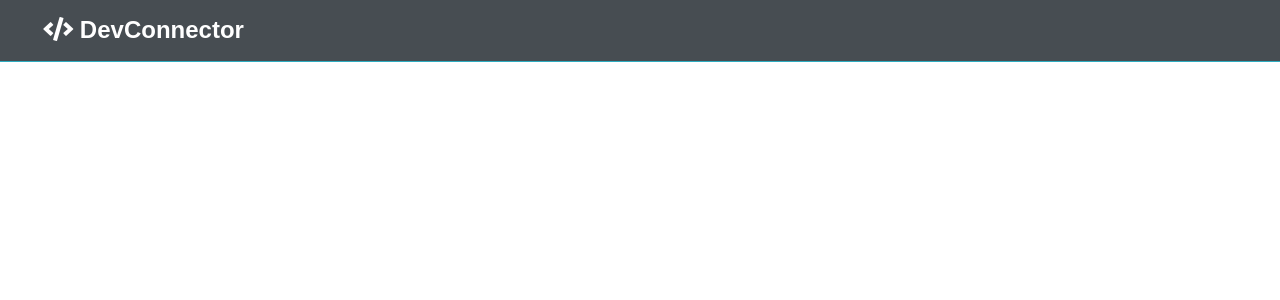
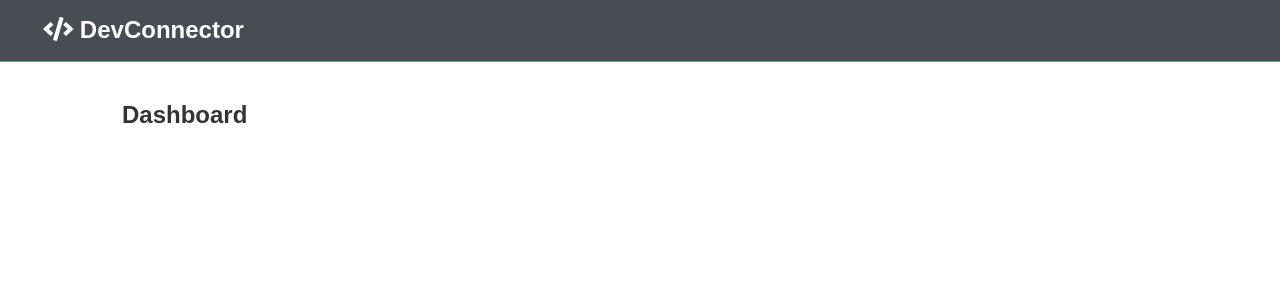
Before and after one commit to Caiheng111/DEV-CONNECTOR, a React (Create React App) app in the folder client/: page /dashboard in a window 1280 px wide. Shown: the top 300 px of the page. Built offline with nearby package versions, Linux system fonts and the light colour scheme.

Commit message:
set privateRoute

```diff
--- a/client/src/App.js
+++ b/client/src/App.js
@@ -5,11 +5,16 @@ import Navbar from './components/layout/Navbar'
 import Landing from './components/layout/Landing'
 import Register from './components/auth/Register'
 import Login from './components/auth/Login'
+import Dashboard from './components/dashboard/Dashboard'
+import PrivateRoute from '../src/components/routing/PrivateRoute'
+
+//redux
 import { Provider} from 'react-redux'
 import store from '../src/store'
 import Alert from '../src/components/layout/alert'
 import {loadUser} from './actions/auth'
 import setAuthToken from '../src/utils/setAuthToken'
+
 
 
 if (localStorage.token) {
@@ -35,6 +40,7 @@ const App=() =>{
             <Switch>
               <Route exact path="/register" component={Register}/>
               <Route exact path="/login" component={Login}/>
+              <PrivateRoute exact path='/dashboard' component={Dashboard} />
             </Switch>
           </section>
         </Fragment>
--- /dev/null
+++ b/client/src/components/dashboard/Dashboard.js
@@ -0,0 +1,16 @@
+import React from 'react'
+import PropTypes from 'prop-types'
+
+const Dashboard = props => {
+  return (
+    <div>
+      <h1>Dashboard</h1>
+    </div>
+  )
+}
+
+Dashboard.propTypes = {
+
+}
+
+export default Dashboard
--- a/client/src/components/layout/Landing.js
+++ b/client/src/components/layout/Landing.js
@@ -7,14 +7,14 @@ import {Link} from 'react-router-dom'
       <section className="landing">
         <div className="dark-overlay">
           <div className="landing-inner">
-            <h1 className="x-large">Developer Connector</h1>
+            <h1 className="x-large">Developer Community</h1>
             <p className="lead">
               Create a developer profile/portfolio, share posts and get help from
               other developers
             </p>
             <div className="buttons">
               <Link to="/register" className="btn btn-primary">Sign Up</Link>
-              <Link to="/login" className="btn btn-light">Login</Link>
+              <Link to="/login" className="btn btn-light">Sign In</Link>
             </div>
           </div>
         </div>
--- a/client/src/components/layout/Navbar.js
+++ b/client/src/components/layout/Navbar.js
@@ -7,7 +7,7 @@ import { logout } from '../../actions/auth';
 const Navbar = ({ auth: { isAuthenticated, loading }, logout }) => {
   const authLinks = (
     <ul>
-      <li>
+      {/* <li>
         <Link to='/profiles'>Developers</Link>
       </li>
       <li>
@@ -18,7 +18,7 @@ const Navbar = ({ auth: { isAuthenticated, loading }, logout }) => {
           <i className='fas fa-user' />{' '}
           <span className='hide-sm'>Dashboard</span>
         </Link>
-      </li>
+      </li> */}
       <li>
         <a onClick={logout} href='#!'>
           <i className='fas fa-sign-out-alt' />{' '}
@@ -49,6 +49,7 @@ const Navbar = ({ auth: { isAuthenticated, loading }, logout }) => {
           <i className='fas fa-code' /> DevConnector
         </Link>
       </h1>
+      {/* means ifnot loading do the left parts codes */}
       {!loading && (
         <Fragment>{isAuthenticated ? authLinks : guestLinks}</Fragment>
       )}
--- /dev/null
+++ b/client/src/components/routing/PrivateRoute.js
@@ -0,0 +1,31 @@
+import React from 'react';
+import { Route, Redirect } from 'react-router-dom';
+import PropTypes from 'prop-types';
+import { connect } from 'react-redux';
+
+const PrivateRoute = ({
+  component: Component,
+  auth: { isAuthenticated, loading },
+  ...rest
+}) => (
+  <Route
+    {...rest}
+    render={props =>
+      !isAuthenticated && !loading ? (
+        <Redirect to='/login' />
+      ) : (
+        <Component {...props} />
+      )
+    }
+  />
+);
+
+PrivateRoute.propTypes = {
+  auth: PropTypes.object.isRequired
+};
+
+const mapStateToProps = state => ({
+  auth: state.auth
+});
+
+export default connect(mapStateToProps)(PrivateRoute);
--- a/client/src/reducers/auth.js
+++ b/client/src/reducers/auth.js
@@ -12,8 +12,6 @@ const initialState = {
   loading: true,
   user: null
 };
-
-
 
 export default function(state = initialState, action) {
   const { type, payload } = action;
```
